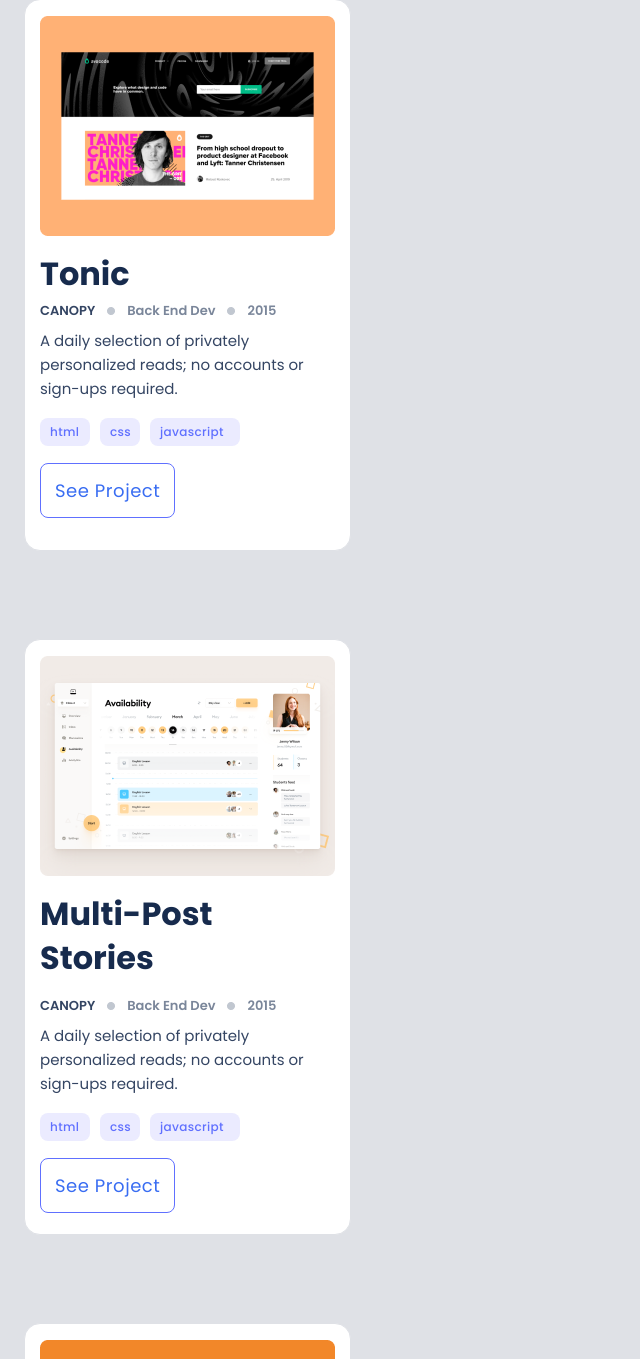
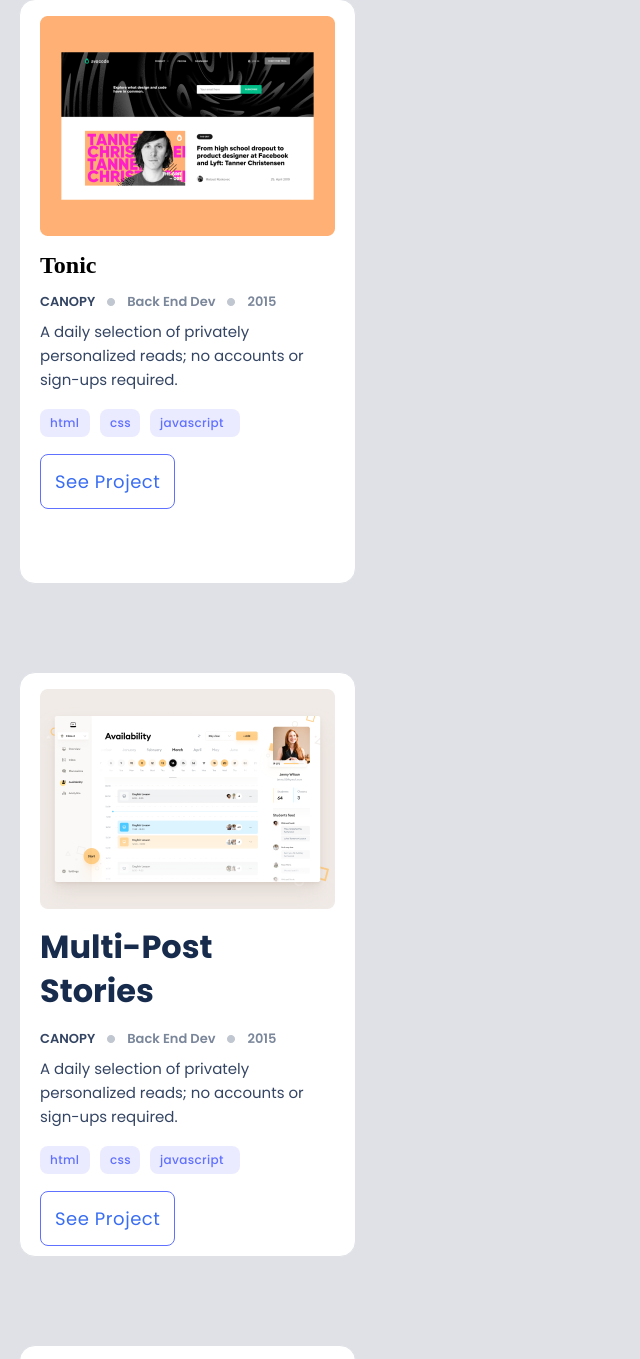
Before and after one commit to Techcolony/Portfolio-Project, a website: page index.html in a window 1280 px wide. Shown: the part 719-2078 px from the top of the page, without its empty margins (0-640 px from the left). Drawn offline with Linux system fonts and the light colour scheme.

Commit message:
modified css file

```diff
--- a/index.html
+++ b/index.html
@@ -46,7 +46,7 @@
     </section>
     <section>
         <div class="works">
-            <div class="card-works1">
+            <div class="card-works">
                 <div class="snapshoot-portfolio">
                     <img src="icons-images/Snapshoot.png" alt="" />
                 </div>
@@ -81,7 +81,7 @@
                     </div>
                 </div>
             </div>
-            <div class="card-works2">
+            <div class="card-works">
                 <div class="snapshoot-portfolio">
                     <img src="icons-images/Snapshoot2.png" alt="" />
                 </div>
@@ -116,7 +116,7 @@
                     </div>
                 </div>
             </div>
-            <div class="card-works1">
+            <div class="card-works">
                 <div class="snapshoot-portfolio">
                     <img src="icons-images/Snapshoot3.png" alt="" />
                 </div>
@@ -151,7 +151,7 @@
                     </div>
                 </div>
             </div>
-            <div class="card-works2">
+            <div class="card-works">
                 <div class="snapshoot-portfolio">
                     <img src="icons-images/Snapshoot4.png" alt="" />
                 </div>
--- a/style.css
+++ b/style.css
@@ -127,27 +127,15 @@ button:active {
   background: #dfe1e6;
 }
 
-.card-works1 {
+.card-works {
   display: flex;
   flex-direction: column;
   align-items: center;
   padding: 16px;
   gap: 12px;
-  width: 327px;
-  height: 552px;
-  background: #fff;
-  border: 1px solid #dfe1e6;
-  border-radius: 16px;
-}
-
-.card-works2 {
-  display: flex;
-  flex-direction: column;
-  align-items: center;
-  padding: 16px;
-  gap: 12px;
-  width: 327px;
-  height: 596px;
+  width: 90%;
+  margin: 0 auto;
+  height: 585px;
   background: #fff;
   border: 1px solid #dfe1e6;
   border-radius: 16px;
@@ -165,17 +153,6 @@ button:active {
   flex-direction: column;
   align-items: flex-start;
   padding: 0;
-}
-
-.project h1 {
-  width: 295px;
-  height: 36px;
-  font-family: 'Poppins', sans-serif;
-  font-style: normal;
-  font-weight: 700;
-  font-size: 32px;
-  line-height: 44px;
-  color: #172b4d;
 }
 
 .project1 {
```
